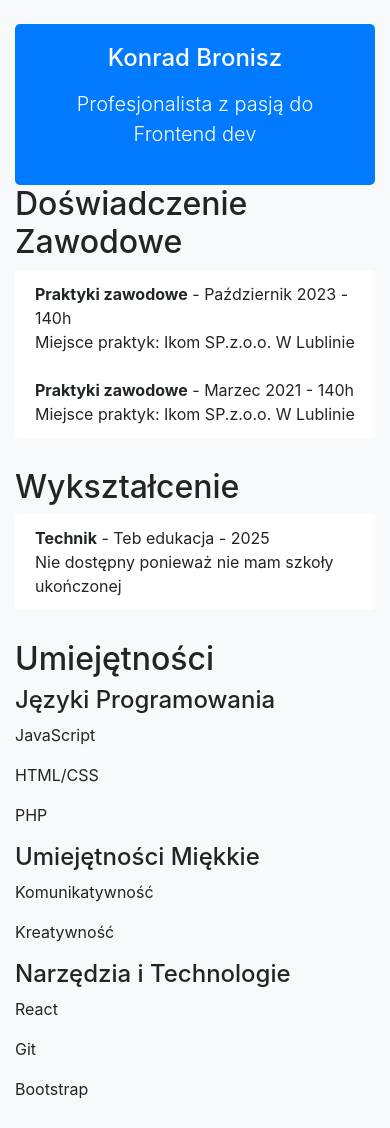
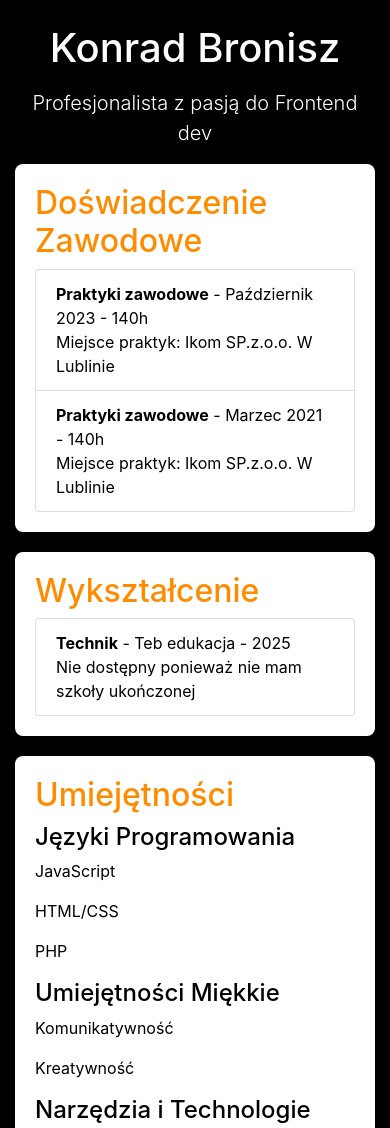
Before and after one commit to Konrad4q/CV, a plain HTML site: page index.html in a window 390 px wide. Shown: the top 1128 px of the page. Drawn offline with nearby package versions, Linux system fonts and the light colour scheme.

Commit message:
Update style.css

```diff
--- a/css/style.css
+++ b/css/style.css
@@ -1,40 +1,31 @@
-/* Add your custom styles here */
-
+@charset "UTF-8";
 body {
-  background-color: #f8f9fa; /* Light gray background color */
+  background-color: #000;
+  color: #fff;
 }
 
-.container {
-  max-width: 800px; /* Set maximum width for the container */
+#about-me img {
+  width: 100%; /* Obraz zajmie 100% szerokości rodzica */
+  height: auto; /* Zachowaj proporcje obrazu */
+  display: block; /* Usuń białe przestrzenie poniżej obrazu */
+  margin: 0 auto; /* Wyśrodkuj obraz */
+  max-width: 400px; /* Ustaw maksymalną szerokość obrazu */
+  border-radius: 50%; /* Zaokrąglony kształt obrazu */
+  box-shadow: 0 0 20px rgba(255, 255, 255, 0.5); /* Dodaj cień */
 }
 
-header {
-  background-color: #007bff; /* Bootstrap primary color for the header background */
-  color: #fff; /* White text color */
+section {
+  background-color: #fff;
+  color: #000;
   padding: 20px;
-  border-radius: 5px;
+  border-radius: 8px;
+  margin-bottom: 20px;
 }
 
-#experience, #education, #skills, #projects, #about-me, #contact {
-  margin-bottom: 30px; /* Add some space between sections */
+h2 {
+  color: #ff8c00; /* Pomarańczowy kolor */
+}/*# sourceMappingURL=style.css.map */
+
+nav-item nav-link {
+    color: #004cc7;
 }
-
-.list-group-item {
-  border: none; /* Remove borders from list items */
-}
-
-/* Custom styles for links in the contact section */
-#contact a {
-  margin-right: 10px; /* Add some space between social media icons */
-}
-
-/* Responsive styling for the header text */
-@media (max-width: 768px) {
-  header h1 {
-      font-size: 24px;
-  }
-
-  header p {
-      font-size: 16px;
-  }
-}
```
